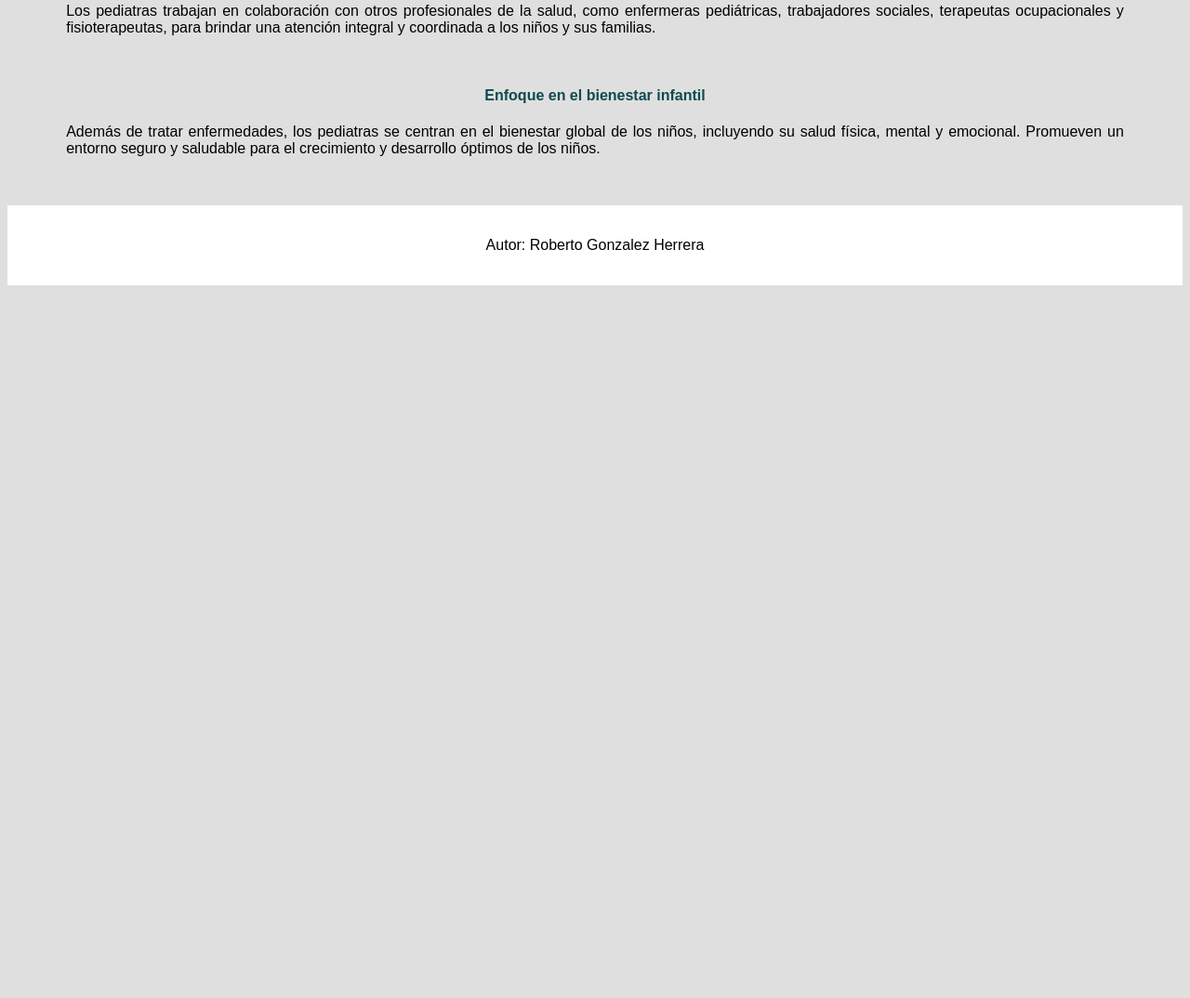
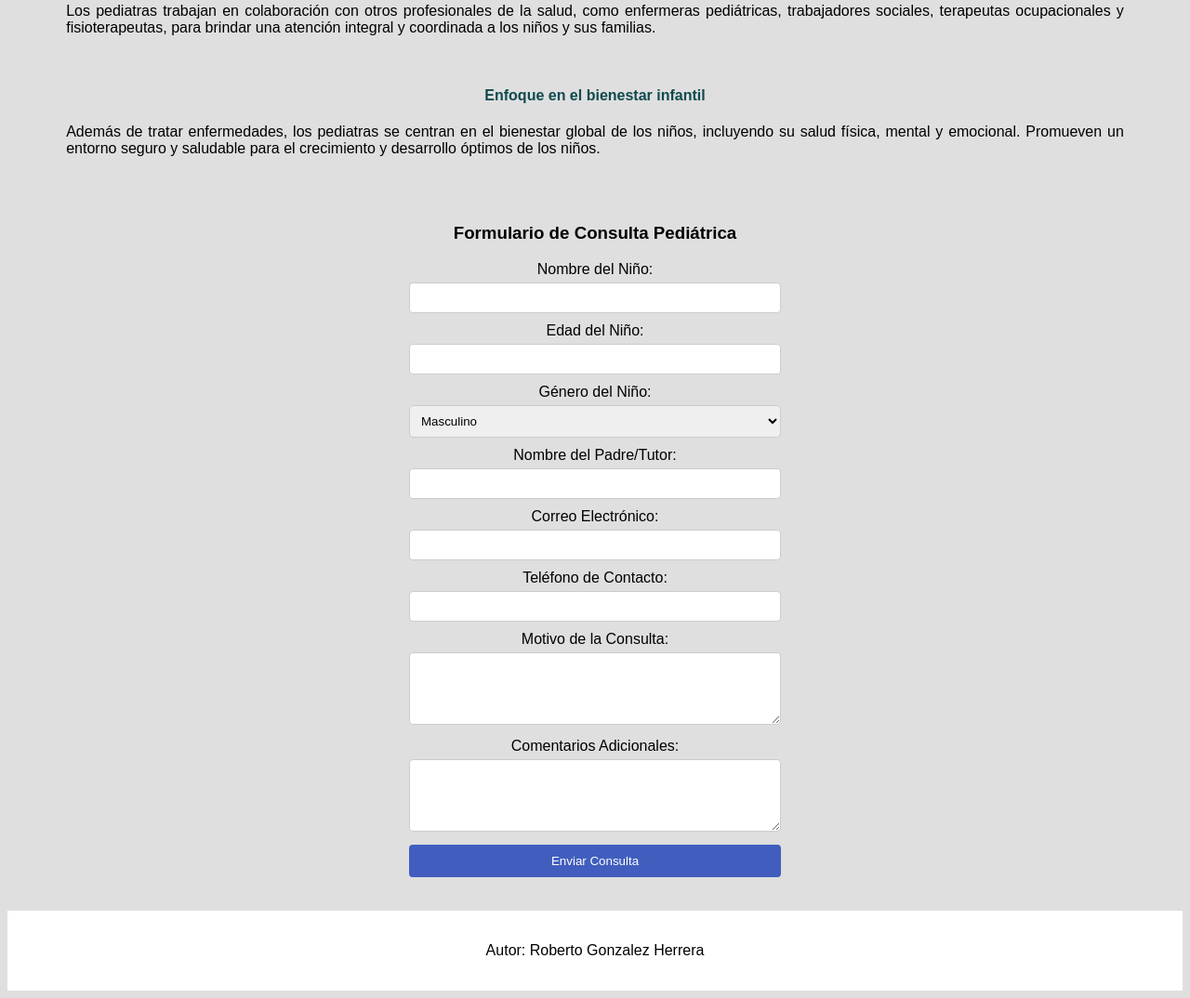
Before and after one commit to LuceroPerez1/evidencia1Desarrollo, a plain HTML site: page pediatria.html in a window 1280 px wide. Shown: the part 1042-2116 px from the top of the page at 93% size. Before the commit the page ends 1357 px from the top, so only its background shows below. Drawn offline with Linux system fonts and the light colour scheme.

Commit message:
Actualizacion 2

```diff
--- a/index.css
+++ b/index.css
@@ -75,6 +75,37 @@ td {
     justify-content: center;
 }
 
+
+button {
+    background-color: rgb(170, 170, 170);
+}
+
 footer {
     background-color: white;
 }
+
+form {
+    max-width: 400px;
+    margin: 0 auto;
+}
+
+label {
+    display: block;
+    margin-bottom: 5px;
+}
+    input, select, textarea {
+    width: 100%;
+    padding: 8px;
+    margin-bottom: 10px;
+    border: 1px solid #ccc;
+    border-radius: 4px;
+    box-sizing: border-box;
+}
+button {
+    background-color: #415ebe;
+    color: white;
+    padding: 10px 20px;
+    border: none;
+    border-radius: 4px;
+    width: 100%;
+}
--- a/pediatria.html
+++ b/pediatria.html
@@ -66,6 +66,43 @@
         </div>
         <br>
         <br>
+        <div class="formulario">
+            <h3>Formulario de Consulta Pediátrica</h3>
+
+            <form method="post">
+                <label for="nombre_nino">Nombre del Niño:</label>
+                <input type="text" id="nombre_nino" name="nombre_nino">
+
+                <label for="edad_nino">Edad del Niño:</label>
+                <input type="number" id="edad_nino" name="edad_nino">
+
+                <label for="genero_nino">Género del Niño:</label>
+                <select id="genero_nino" name="genero_nino" required>
+                    <option value="masculino">Masculino</option>
+                    <option value="femenino">Femenino</option>
+                    <option value="otro">Otro</option>
+                </select>
+
+                <label for="nombre_padre">Nombre del Padre/Tutor:</label>
+                <input type="text" id="nombre_padre" name="nombre_padre">
+
+                <label for="correo">Correo Electrónico:</label>
+                <input type="email" id="correo" name="correo">
+
+                <label for="telefono">Teléfono de Contacto:</label>
+                <input type="tel" id="telefono" name="telefono">
+
+                <label for="motivo_consulta">Motivo de la Consulta:</label>
+                <textarea id="motivo_consulta" name="motivo_consulta" rows="4"></textarea>
+
+                <label for="comentarios">Comentarios Adicionales:</label>
+                <textarea id="comentarios" name="comentarios" rows="4"></textarea>
+
+                <button type="submit">Enviar Consulta</button>
+            </form>
+        </div>
+        <br>
+        <br>
     </body>
     <footer>
         <br>
```
